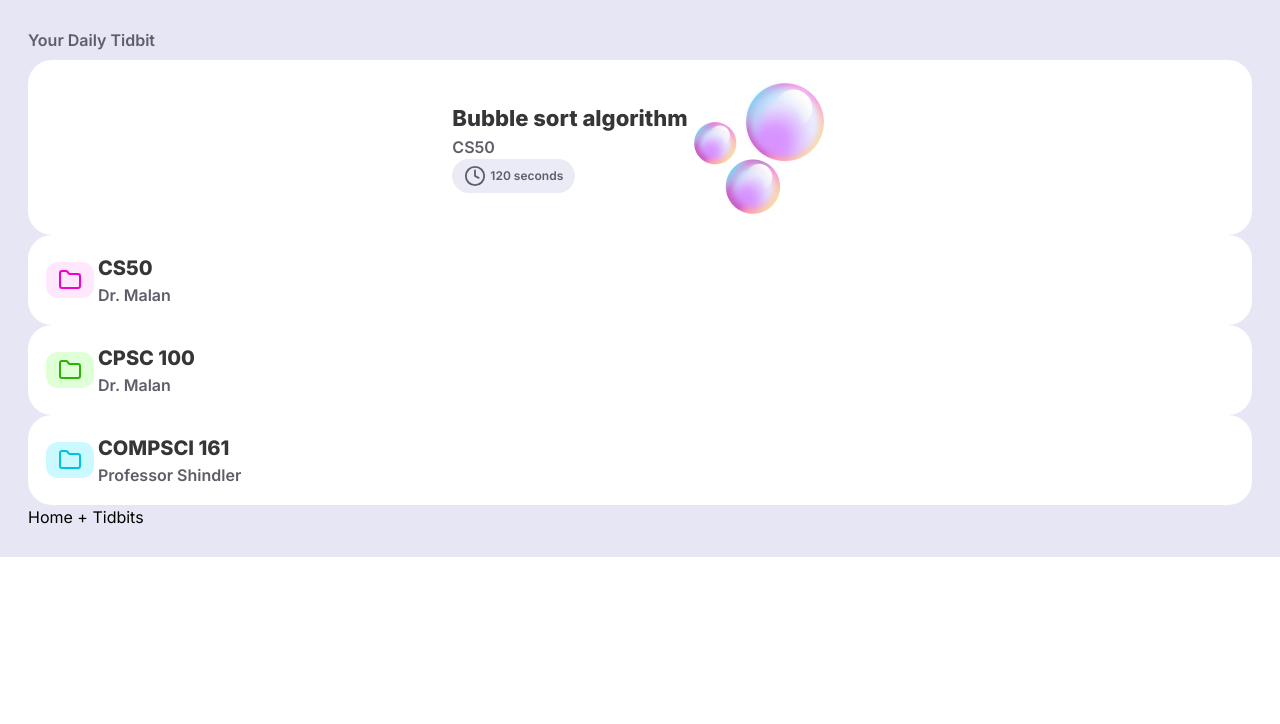
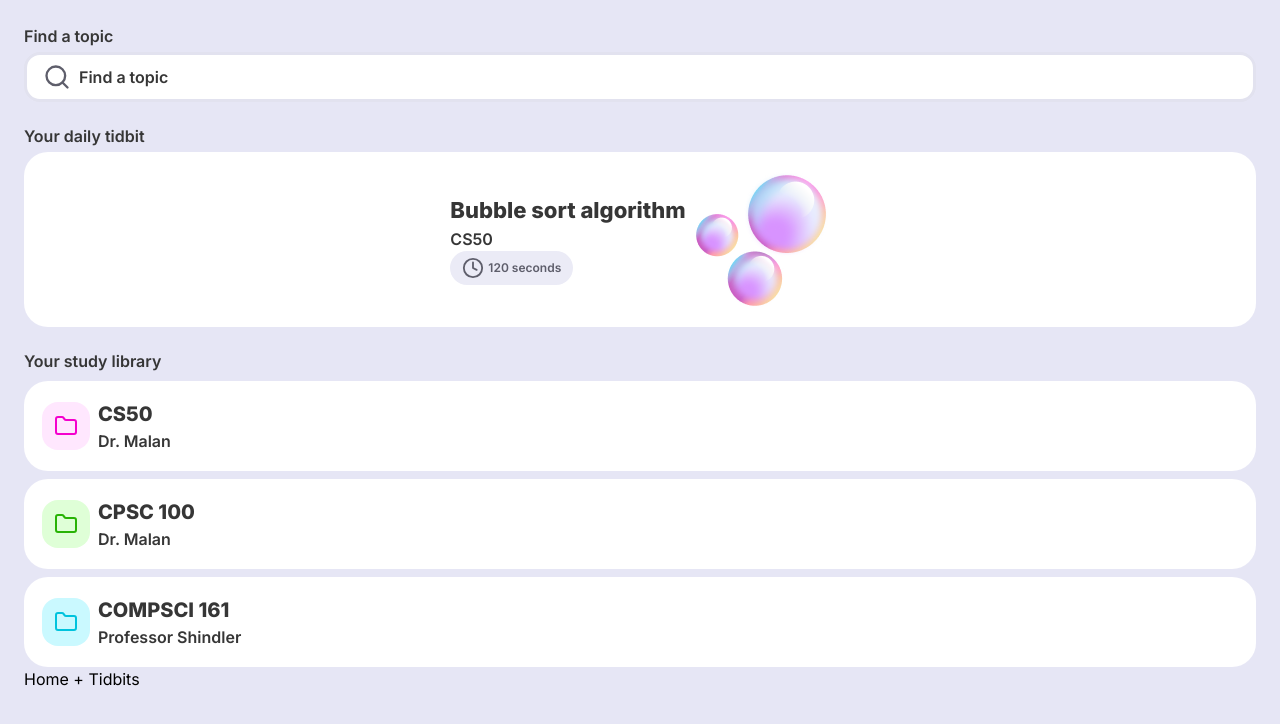
Before and after one commit to dylanvu/Tidbits, a Next.js app in the folder frontend/: page /browse in a window 1280 px wide. Shown: the top 724 px of the page. Built offline with nearby package versions, Linux system fonts and the light colour scheme.

Commit message:
finalized home screen

```diff
--- a/frontend/src/app/browse/folders.tsx
+++ b/frontend/src/app/browse/folders.tsx
@@ -2,6 +2,7 @@ import DailyTidbit, { IDailyTidbit } from "@/components/DailyTidbit";
 import StudySetCard, { StudySet } from "@/components/StudySetCard";
 import { Dispatch, SetStateAction } from "react";
 import globalStyles from "@/styles/Global.module.sass";
+import { Search } from "lucide-react";
 function FoldersUI({
     sets,
     daily,
@@ -12,13 +13,26 @@ function FoldersUI({
     setCurrentCourse: Dispatch<SetStateAction<string | null>>;
 }) {
     return (
-        <div>
+        //* home page when no card is selected
+        <main>
+            <div className={globalStyles.neighbors}>
+                {/* style={{gap:"22px"}} */}
+                {/* search */}
                 <div className={globalStyles.container}>
-                <div className={globalStyles.p}>Your Daily Tidbit</div>
+                    <div className={globalStyles.p}>Find a topic</div>
+                    <div className={globalStyles.search}>
+                        <Search size={28} />
+                        <div className={globalStyles.p}>Find a topic</div>
+                    </div>
+                </div>
+                {/* daily tidbit */}
+                <div className={globalStyles.container}>
+                    <div className={globalStyles.p}>Your daily tidbit</div>
                     <DailyTidbit tidbit={daily} />
                 </div>
-
+                {/* classes content */}
                 <div>
+                    <div className={globalStyles.p}>Your study library</div>
                     {sets.map((set, index) => {
                         return (
                             <StudySetCard
@@ -30,6 +44,7 @@ function FoldersUI({
                     })}
                 </div>
             </div>
+        </main>
     );
 }
 
--- a/frontend/src/app/layout.tsx
+++ b/frontend/src/app/layout.tsx
@@ -1,7 +1,7 @@
 import type { Metadata } from "next";
 import { Inter } from "next/font/google";
 import "./globals.css";
-
+import globalStyles from "@/styles/Global.module.sass";
 const inter = Inter({ subsets: ["latin"] });
 
 export const metadata: Metadata = {
@@ -15,7 +15,7 @@ export default function RootLayout({
   children: React.ReactNode;
 }>) {
   return (
-    <html lang="en">
+    <html lang="en" className={globalStyles.main}>
       <body className={inter.className}>{children}</body>
     </html>
   );
--- a/frontend/src/components/StudySetCard.tsx
+++ b/frontend/src/components/StudySetCard.tsx
@@ -23,6 +23,7 @@ function StudySetCard({
     return (
         <div
             className={globalStyles.card}
+            style={{ marginTop: "1vh" }}
             // TODO: Link this to the right page
             onClick={() => setCurrentCourse(set.title)}
         >
--- a/frontend/src/styles/Global.module.sass
+++ b/frontend/src/styles/Global.module.sass
@@ -12,22 +12,30 @@ $backgroundColor: #E6E6F5
 $text-color: #363636
 $iconColor: #5E5E6B
 $iconBG: #EBEBF6
+$outline: 3px solid #E2E2EF
+$activeOutline: 3px solid $aqua
 
 //! formatting
 $largeBorder: 24px
-$smallBorder: 12px
+$smallBorder: 16px
 $cardPadding: 18px
+$inputPadding: 8px 16px
 $iconPadding: 6px 12px
-$friends: 8px
-$neighbors: 12px
+$friends: 4px
+$neighbors: 22px
+
+//! animations
+$mainTransition: border 200ms ease
 //! global
-
+.main
+  background-color: $backgroundColor
 .body
   margin: 0
   overflow-x: hidden
   font-family: Inter, sans-serif
   background-color: $backgroundColor
-  padding: 28px
+  padding: 24px
+.neighbors
   gap: $neighbors
   display: flex
   flex-direction: column
@@ -46,7 +54,7 @@ $neighbors: 12px
 .p
   font-size: $p
   font-weight: 600
-  color: $iconColor
+  color: $text-color
   margin: 0
 
 //! buttons
@@ -62,6 +70,9 @@ $neighbors: 12px
   background-color: $aqua
 
 //! primary cards
+@mixin center()
+  display: grid
+  place-content: center
 @mixin row()
   display: flex
   flex-direction: row
@@ -70,7 +81,7 @@ $neighbors: 12px
   justify-content: center
   justify-items: center
   align-items: center
-  gap: 4px
+  gap: 8px
 @mixin column()
   display: flex
   flex-direction: column
@@ -112,4 +123,18 @@ $neighbors: 12px
   padding: $iconPadding
   border-radius: $smallBorder
   width: fit-content
-  height: 100%
+  height: 48px
+  @include center
+.search
+  border: $outline
+  color: $iconColor
+  transition: $mainTransition
+  @include row
+  border-radius: $smallBorder
+  padding: $inputPadding
+  background-color: #fff
+  justify-content: flex-start
+  &:hover, &:active
+    border: $activeOutline
+    color: $text-color
+    cursor: pointer
```
Lines whose indentation alone changed are shown as unchanged.
